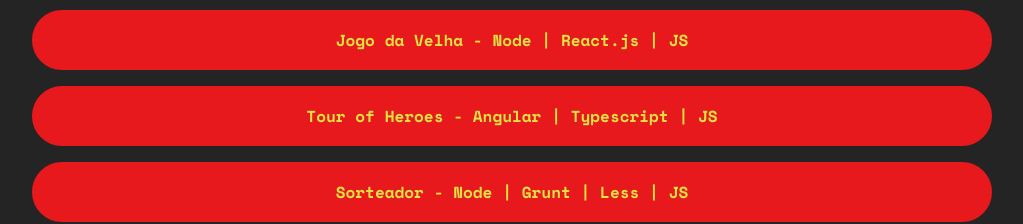
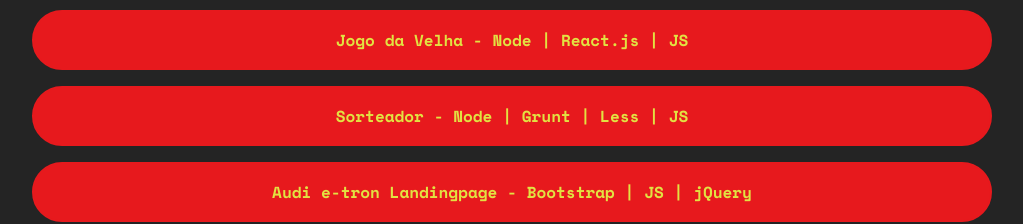
Before and after one commit to thiagobalonyi/portif-lio-less, a website: page index.html in a window 1280 px wide. Shown: the part 577-801 px from the top of the page, without its empty margins (128-1151 px from the left). Drawn offline with nearby package versions, Linux system fonts and the light colour scheme.

Commit message:
off: Tour of Heroes

```diff
--- a/index.html
+++ b/index.html
@@ -61,7 +61,7 @@
                         </ul>
                     </div>
                 </li>
-                <li class="projects-list-item">
+                <!-- <li class="projects-list-item">
                     <a href="https://angular-tour-of-heroes-khaki.vercel.app/dashboard" target="_blank">Tour of Heroes - Angular | Typescript | JS</a>
                     <div class="projects-list-description">
                         <h3>O aplicativo Tour of Heroes ajuda uma agência de recrutamento a gerenciar seu estábulo de heróis</h3>
@@ -73,7 +73,7 @@
                             <li>Conceitos de diretivas, components, vinculação de dados, pipes, serviço e roteamento</li>
                         </ul>
                     </div>
-                </li>
+                </li> -->
                 <li class="projects-list-item">
                     <a href="https://sorteadorgruntbalonyi.vercel.app/" target="_blank">Sorteador - Node | Grunt | Less | JS</a>
                     <div class="projects-list-description">
```
